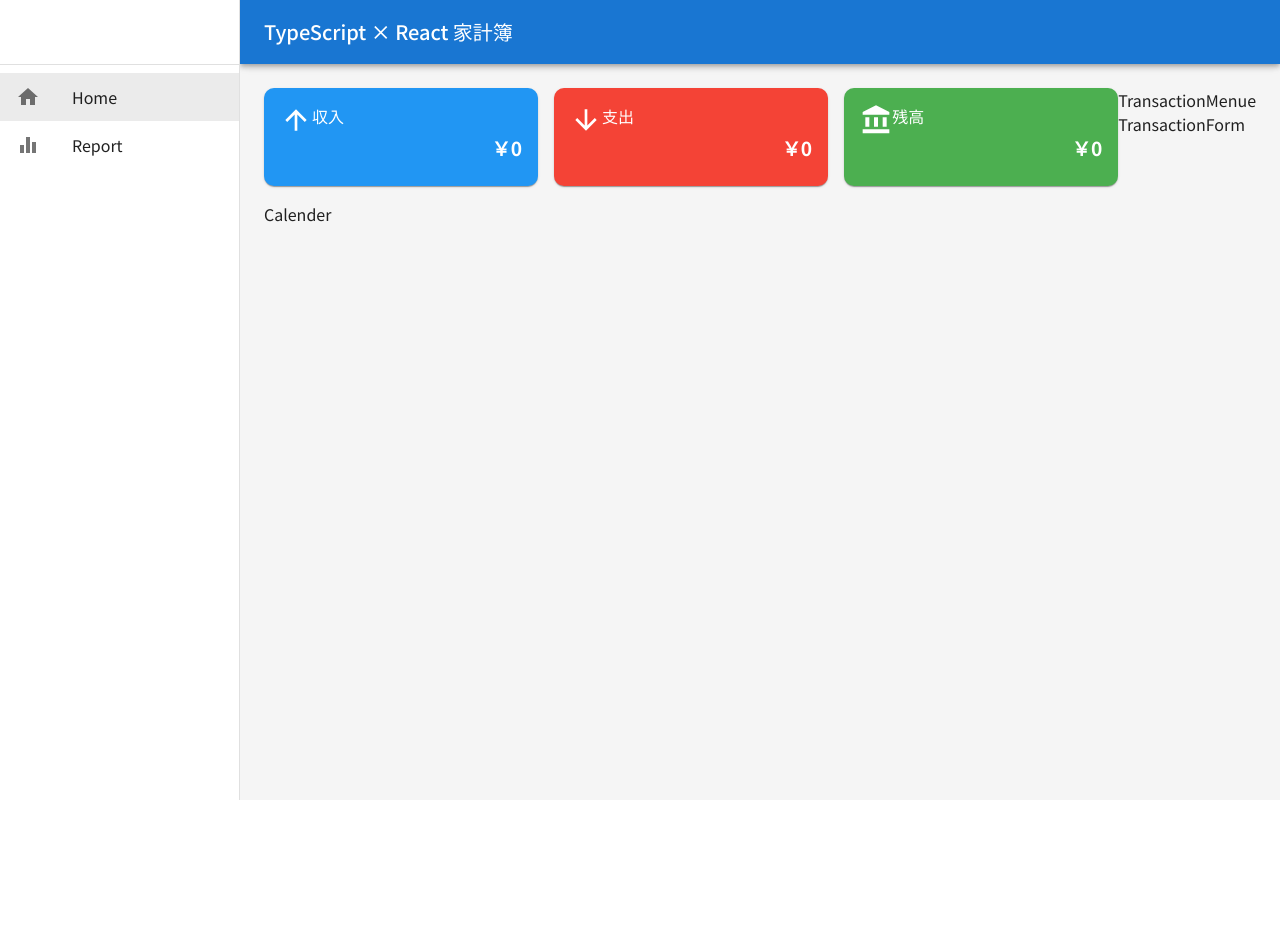
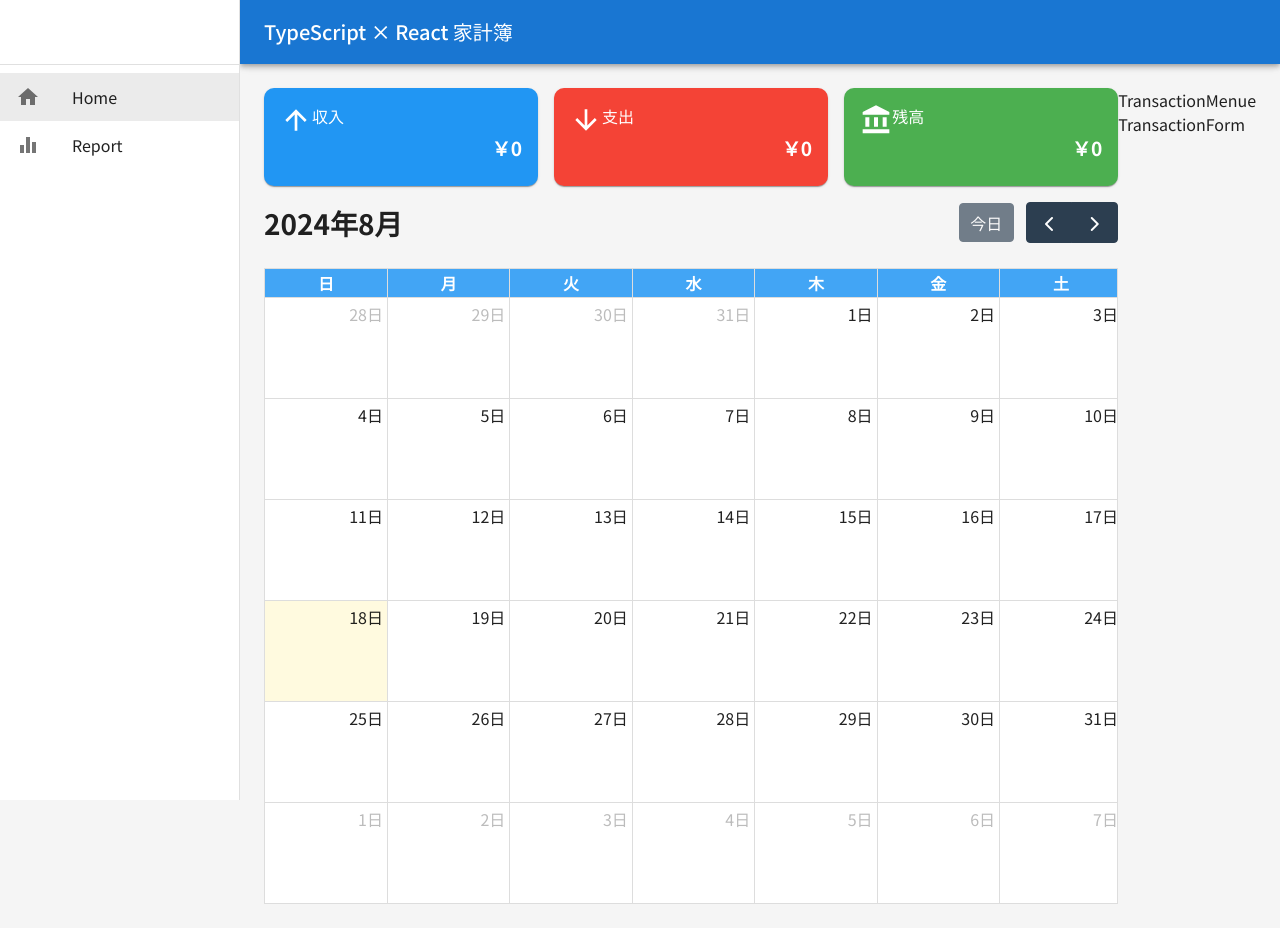
Before and after one commit to shokkun47/household-app, a React (Create React App) app: page / in a window 1280 px wide. Before the commit the page ends 800 px from the top, so only its background shows below. Built offline with nearby package versions, Linux system fonts and the light colour scheme; no server answers; the database is empty.

Commit message:
addnewfiles

```diff
--- a/package.json
+++ b/package.json
@@ -5,6 +5,9 @@
   "dependencies": {
     "@emotion/react": "^11.13.0",
     "@emotion/styled": "^11.13.0",
+    "@fullcalendar/core": "^6.1.15",
+    "@fullcalendar/daygrid": "^6.1.15",
+    "@fullcalendar/react": "^6.1.15",
     "@mui/icons-material": "^5.16.7",
     "@mui/material": "^5.16.7",
     "@testing-library/jest-dom": "^5.17.0",
--- a/src/App.tsx
+++ b/src/App.tsx
@@ -24,8 +24,9 @@
   const[transactions,setTransactions] = useState<Transaction[]>([]);
   const[currentMonth,setCurrentMonth] = useState(new Date());
 
-  const a = format(currentMonth, "yyyy-MM");
+  // const a = format(currentMonth, "yyyy-MM");
 
+  // firestoreのデータをすべて取得
   useEffect(() => {
     const fetchTransactions = async() => {
       try {
@@ -51,9 +52,12 @@
 
   }, [])
 
+  // ひと月分のデータのみ取得
   const monthlyTransactions = transactions.filter((transaction) => {
     return transaction.date.startsWith(formatMonth(currentMonth))
   })
+
+  console.log(monthlyTransactions);
 
   return (
     <ThemeProvider theme={theme}>
@@ -61,7 +65,7 @@
       <Router>
         <Routes>
           <Route path='/' element={<AppLayout />}>
-            <Route index element={<Home monthlyTransactions={monthlyTransactions}/>} />
+            <Route index element={<Home monthlyTransactions={monthlyTransactions} setCurrentMonth={setCurrentMonth}/>} />
             <Route path="/report" element={<Report />}/>
             <Route path="*" element={<NoMatch />}/>
           </Route>
--- /dev/null
+++ b/src/calender.css
@@ -0,0 +1,42 @@
+/* aタグ */
+.fc-h-event {
+    background-color: transparent;
+    border: none;
+    text-align: right;
+    pointer-events: none; /* ポインターイベントを無視する */
+  }
+
+  /* カレンダーの背景色設定 */
+  .fc-daygrid-body,
+  .fc-day {
+    background-color: white; /* 背景色を白に設定 */
+  }
+
+  .fc-col-header-cell {
+    background-color: #42a5f5;
+    color: white; /* ヘッダーのテキスト色を白に設定 */
+  }
+
+  .fc .fc-daygrid-day-frame {
+    height: 100%;
+    min-height: 100px;
+  }
+
+  /* カスタムイベントの見た目ここから */
+  .money {
+    white-space: nowrap; /* テキストを折り返さない */
+    overflow: hidden; /* はみ出したテキストを隠す */
+    text-overflow: ellipsis; /* はみ出したテキストの代わりに省略記号を表示 */
+  }
+
+  #event-income {
+    color: #2196f3;
+  }
+
+  #event-expense {
+    color: #f44336;
+  }
+
+  #event-balance {
+    color: #4caf50;
+  }
--- a/src/components/Calender.tsx
+++ b/src/components/Calender.tsx
@@ -1,8 +1,105 @@
+import FullCalendar from '@fullcalendar/react'
 import React from 'react'
+import dayGridPlugin from "@fullcalendar/daygrid"
+import jaLocale from "@fullcalendar/core/locales/ja"
+import "../calender.css"
+import { DatesSetArg, EventContentArg } from '@fullcalendar/core'
+import { calculateDailyBalances } from '../utils/finaceCalculations'
+import { Balance, CalenderContent, Transaction } from '../types'
+import { formatCurrency } from '../utils/formatting'
 
-const Calender = () => {
+interface CalenderProps {
+  monthlyTransactions: Transaction[],
+  setCurrentMonth: React.Dispatch<React.SetStateAction<Date>>;
+}
+const Calender = ({monthlyTransactions,setCurrentMonth}: CalenderProps) => {
+  const events = [
+    { title: 'Meeting', start: "2024-08-17", income: 500, expense: 200, balance: 300},
+    { title: 'aerokn', start: "2024-08-18", income: 300, expense: 200, balance: 100 },
+  ]
+
+  // 月の取引データ
+  // const monthlyTransactions = [
+  //   {
+  //     id: "a",
+  //     type: "income",
+  //     category: "お小遣い",
+  //     amount: 700,
+  //     content: "母から",
+  //     date: "2024-08-17",
+  //   },
+  // ]
+  const dailyBalances = calculateDailyBalances(monthlyTransactions)
+  console.log(dailyBalances)
+
+  // 1.日付ごとの収支を計算する関数
+  // const dailyBalances = {
+  //   "2024-08-17" : {income: 700, expense: 200, balance: 500},
+  //   "2024-08-18" : {income: 0, expense: 500, balance: -500},
+  // }
+
+  // 2.FullCalender用のイベントを生成する関数
+  const createCalenderEvents = (dailyBalances: Record<string,Balance>):CalenderContent[] => {
+    return Object.keys(dailyBalances).map((date) => {
+      const {income, expense, balance} = dailyBalances[date]
+      return {
+        start: date,
+        income: formatCurrency(income),
+        expense: formatCurrency(expense),
+        balance: formatCurrency(balance),
+      }
+    })
+  }
+
+  const calenderEvents = createCalenderEvents(dailyBalances);
+  console.log(calenderEvents)
+
+  // const calenderEvents = [
+  //   {
+  //     start: "2024-08-17",
+  //     income: 700,
+  //     xpense: 200,
+  //     balance: 500,
+  //   },
+  //   {
+  //     start: "2024-08-18",
+  //     income: 0,
+  //     expense: 500,
+  //     balance: -500,
+  //   },
+  // ]
+
+  const renderEventContent = (eventInfo: EventContentArg) => {
+    return (
+      <div>
+        <div className='money' id="event-income">
+          {eventInfo.event.extendedProps.income}
+        </div>
+        <div className='money' id="event-expense">
+          {eventInfo.event.extendedProps.expense}
+        </div>
+        <div className='money' id="event-balance">
+          {eventInfo.event.extendedProps.balance}
+        </div>
+      </div>
+    )
+  }
+
+  const handleDateSet = (datesetInfo:DatesSetArg) => {
+    console.log(datesetInfo);
+    setCurrentMonth(datesetInfo.view.currentStart)
+  }
   return (
-    <div>Calender</div>
+    <div>
+      <FullCalendar
+        locale={jaLocale}
+        plugins={[dayGridPlugin]}
+        initialView='dayGridMonth'
+        events={calenderEvents}
+        eventContent={renderEventContent}
+        datesSet={handleDateSet}
+      />
+    </div>
   )
 }
 
--- a/src/pages/Home.tsx
+++ b/src/pages/Home.tsx
@@ -8,15 +8,16 @@
 
 interface HomeProps {
   monthlyTransactions: Transaction[],
+  setCurrentMonth: React.Dispatch<React.SetStateAction<Date>>;
 }
 
-const Home = ({monthlyTransactions}: HomeProps) => {
+const Home = ({monthlyTransactions, setCurrentMonth}: HomeProps) => {
   return (
     <Box sx={{display: "flex"}}>
       {/* 左側コンテンツ */}
       <Box sx={{flexGrow: 1}}>
         <MonthlySummary monthlyTransactions={monthlyTransactions}/>
-        <Calender />
+        <Calender monthlyTransactions={monthlyTransactions} setCurrentMonth={setCurrentMonth}/>
       </Box>
 
       {/* 右側コンテンツ */}
--- a/src/utils/finaceCalculations.ts
+++ b/src/utils/finaceCalculations.ts
@@ -12,3 +12,22 @@
         return acc
     },{income: 0, expense: 0, balance: 0})
 }
+
+// 1.日付ごとの収支を計算する関数
+export function calculateDailyBalances(transactions: Transaction[]):Record<string,Balance> {
+    return transactions.reduce<Record<string,Balance>>((acc, transaction) => {
+        const day = transaction.date;
+        if(!acc[day]) {
+            acc[day] = {income: 0, expense: 0, balance: 0}
+        }
+
+        if(transaction.type === "income") {
+            acc[day].income += transaction.amount
+        } else {
+            acc[day].expense += transaction.amount
+        }
+
+        acc[day].balance = acc[day].income - acc[day].expense
+        return acc
+    },{})
+}
--- a/src/utils/formatting.ts
+++ b/src/utils/formatting.ts
@@ -3,3 +3,8 @@
 export function formatMonth(date: Date): string {
     return format(date, "yyyy-MM");
 }
+
+// 日本円に変換する関数
+export function formatCurrency(amount: number):string {
+    return amount.toLocaleString("ja-JP")
+}
```
Also changed, not shown: src/types/index.ts (+7 -0 lines), 1 other file (tests, documents, lock files or other folders).
